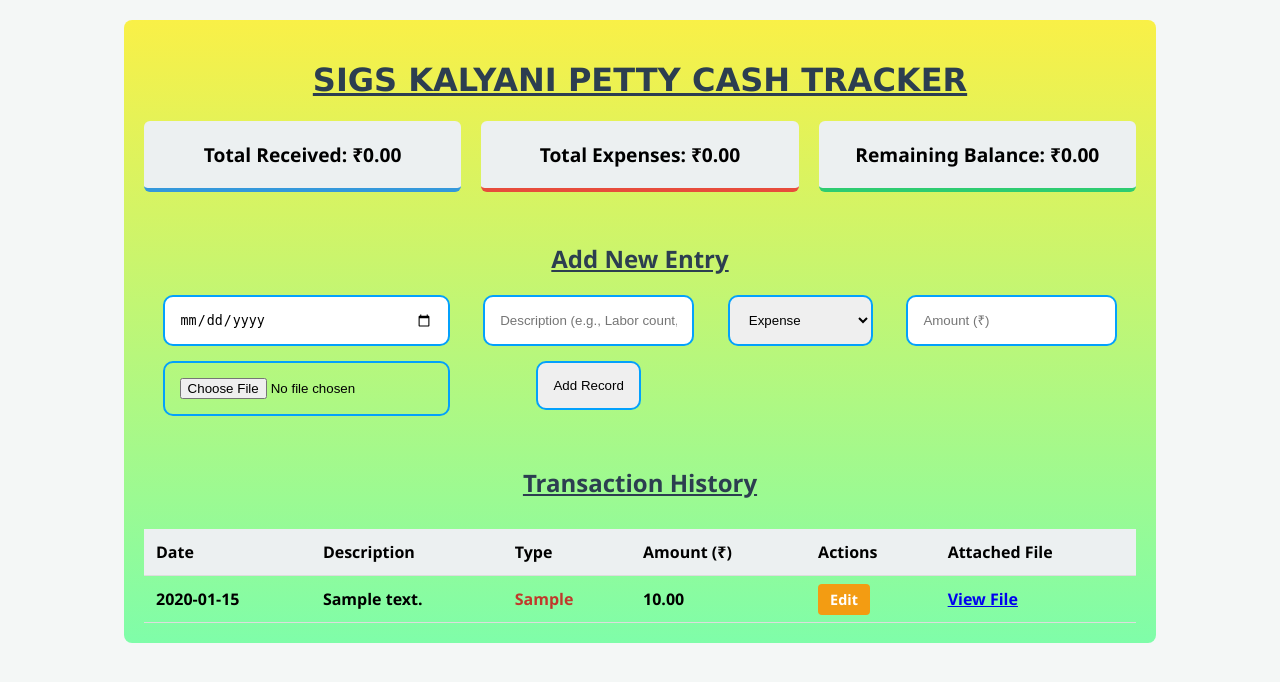
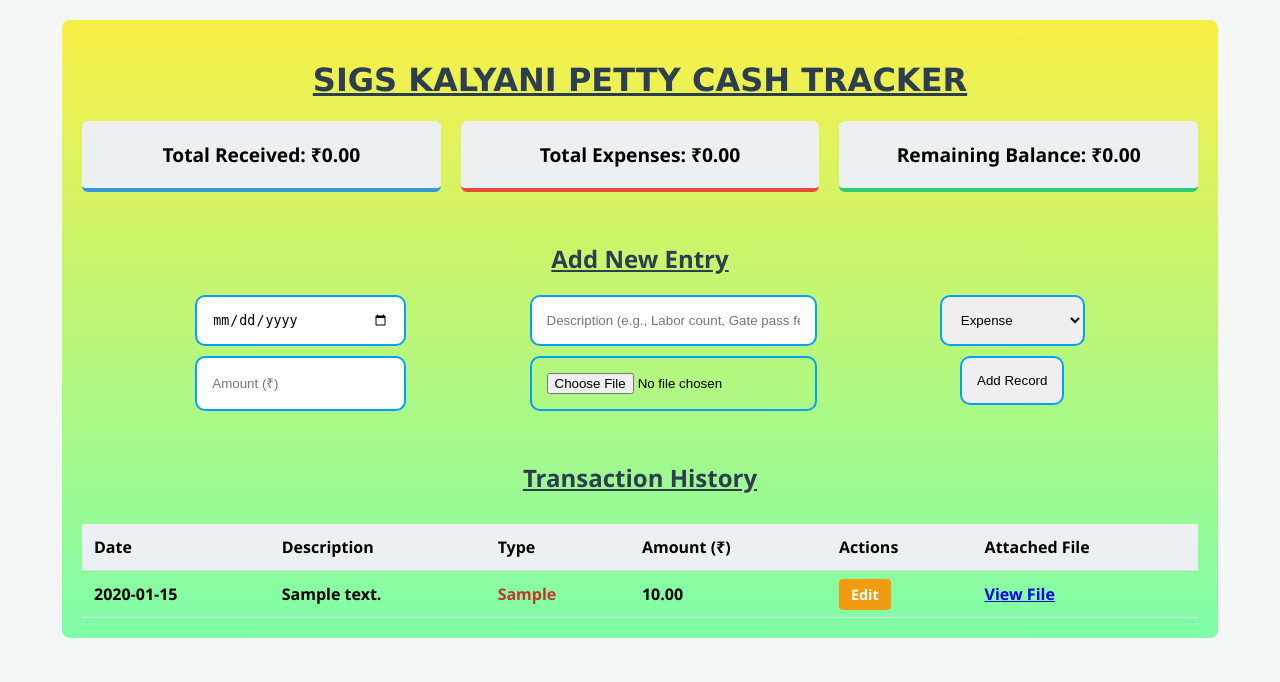
Before and after one commit to sp123-hub/SIGS-PETTY-CASH, a Flask app: page / in a window 1280 px wide. Shown: the top 682 px of the page. Run offline with Flask 3, Linux system fonts and the light colour scheme; tables that the repository leaves empty hold one stand-in row (values such as "Sample post").

Commit message:
Update style.css

```diff
--- a/static/style.css
+++ b/static/style.css
@@ -7,7 +7,7 @@ body {
     font-weight: bold;
 }
 .containerIndex {
-    max-width: 80%;
+    max-width: 90%;
     margin: auto;
     display: flex;
     flex-direction: column;
@@ -47,8 +47,8 @@ h1{
 
 .add-form {
     display: grid;
-    grid-template-columns: auto auto auto auto;
-    gap: 15px;
+    grid-template-columns: auto auto auto;
+    gap: 10px;
     margin-bottom: 30px;
     justify-content: space-evenly;
 }
```
